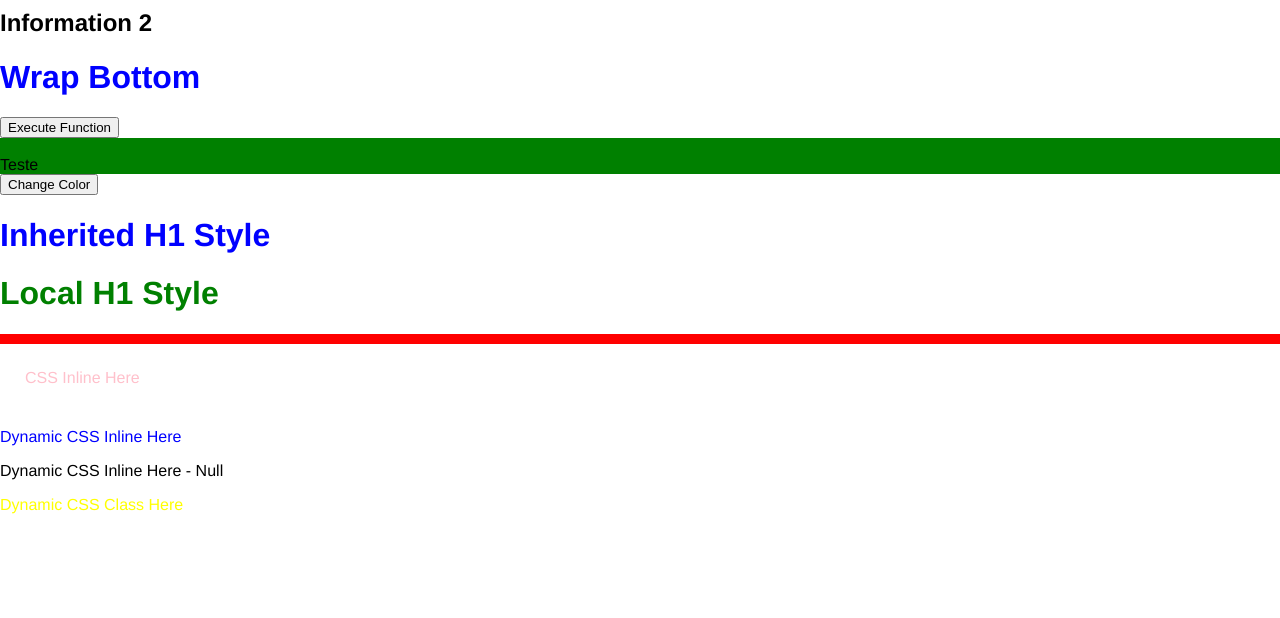
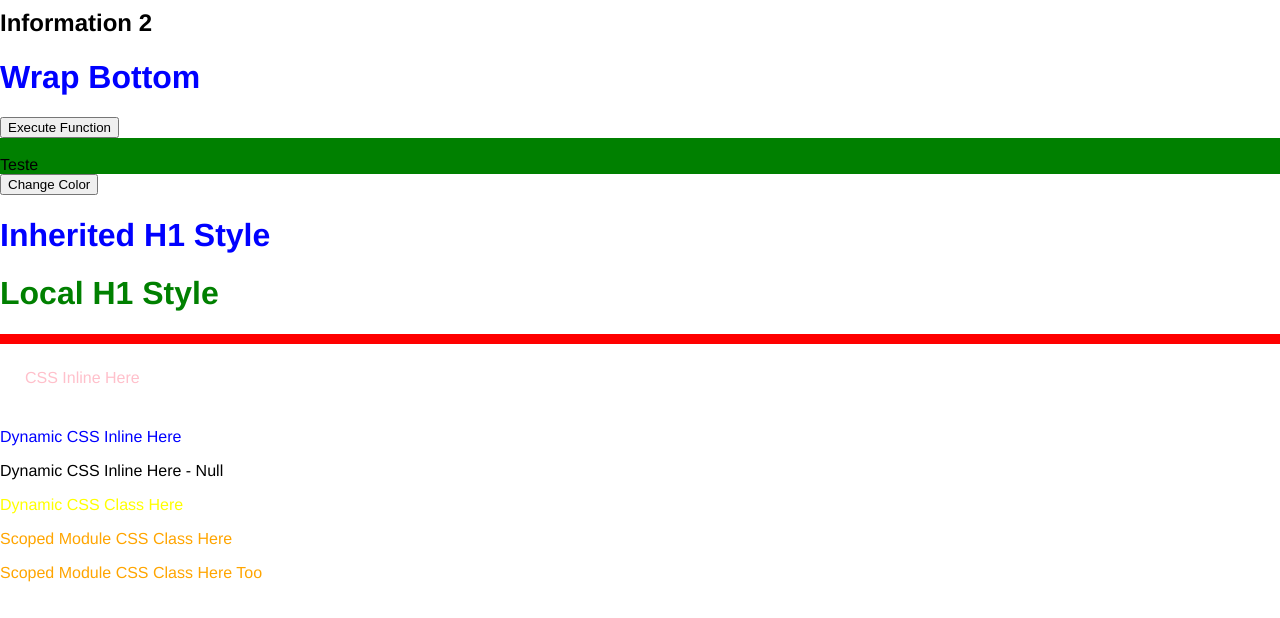
Before and after one commit to rafaelsslemes/basics_react, a React (Create React App) app: page / in a window 1280 px wide. Shown: the part 2153-2771 px from the top of the page. Built offline with nearby package versions, Linux system fonts and the light colour scheme.

Commit message:
Scoped Module CSS

```diff
--- a/src/components/CSSInComponent.js
+++ b/src/components/CSSInComponent.js
@@ -1,5 +1,6 @@
 import React from 'react'
-import "./CSSInComponent.css";
+import './CSSInComponent.css';
+import styles from './CSSInComponent.module.css';
 
 const CSSInComponent = () => {
 
@@ -24,6 +25,14 @@ const alert = false;
         <p className={alert ? 'red-title' : 'yellow-title'}>
         Dynamic CSS Class Here
         </p>
+
+        <p className={styles.scoped_css}>
+        Scoped Module CSS Class Here
+        </p>
+
+        <p className={styles['scoped_css']}>
+        Scoped Module CSS Class Here Too
+        </p>
     </div>
   )
 
--- /dev/null
+++ b/src/components/CSSInComponent.module.css
@@ -0,0 +1,3 @@
+.scoped_css {
+    color: orange;
+}
```
